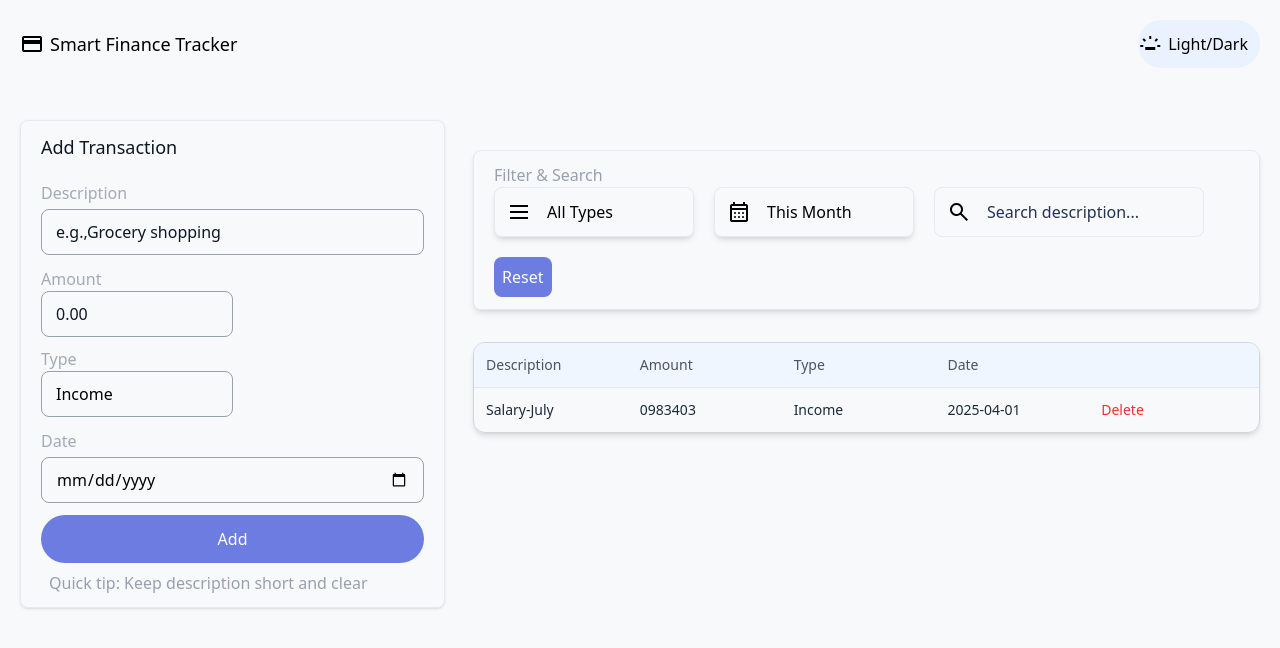
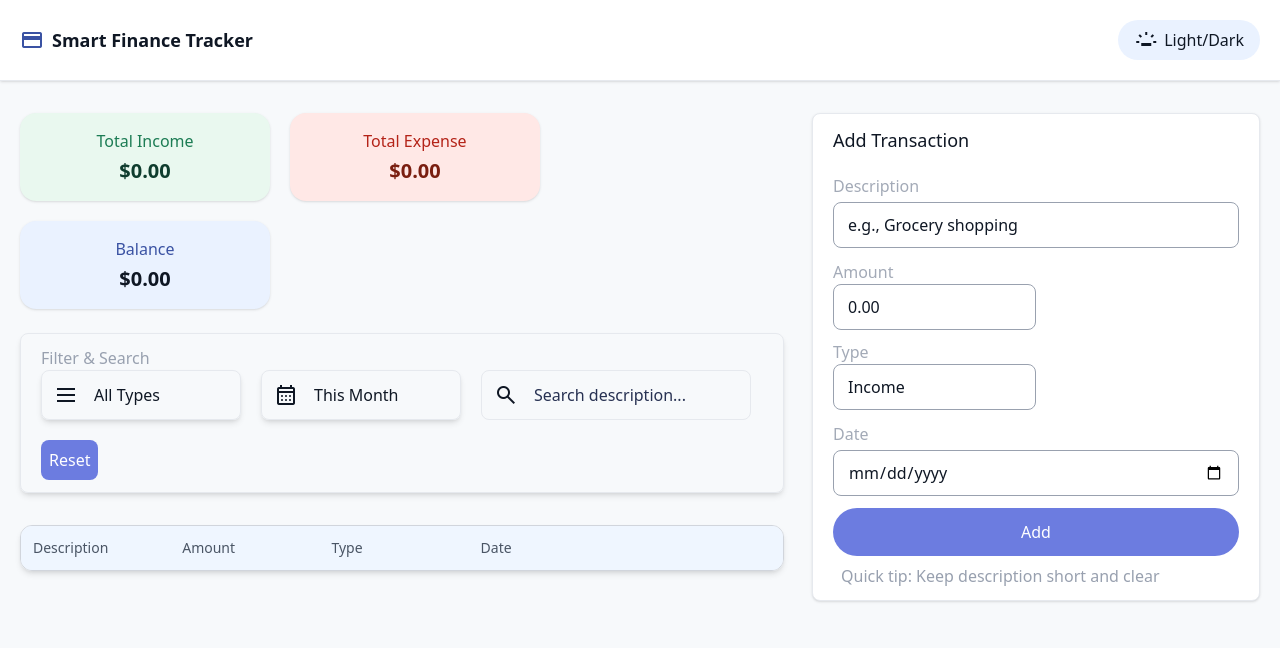
Before and after one commit to rudra2609-06/Smart-Finance-Tracker, a website: page index.html in a window 1280 px wide. Drawn offline with nearby package versions, Linux system fonts and the light colour scheme.

Commit message:
complete ui with basic functionality except search,filter and dark mode

```diff
--- a/index.html
+++ b/index.html
@@ -2,34 +2,26 @@
 <html lang="en">
 
 <head>
-	<meta charset="UTF-8">
-	<meta name="viewport" content="width=device-width, initial-scale=1.0">
+	<meta charset="UTF-8" />
+	<meta name="viewport" content="width=device-width, initial-scale=1.0" />
 	<title>Smart Finance Tracker</title>
 	<link rel="stylesheet" href="https://cdnjs.cloudflare.com/ajax/libs/font-awesome/7.0.1/css/all.min.css" />
 	<link href="https://fonts.googleapis.com/css2?family=Material+Symbols+Outlined" rel="stylesheet" />
 	<script src="https://cdn.jsdelivr.net/npm/@tailwindcss/browser@4"></script>
 </head>
 
-<body class="bg-[#f7f9fb]">
-
-	<header>
-		<div class="container mx-auto max-w-[1240px] py-5">
+<body class="bg-[#f7f9fb] text-[#0F1724]">
+	<header class="border-b border-[#e6e9ee] bg-white shadow-sm">
+		<div class="container mx-auto max-w-[1240px] py-5 px-3 md:px-0">
 			<div class="flex justify-between items-center">
-				<div class="flex items-center gap-1.5 md:pl-0 pl-1.5">
-					<span class="material-symbols-outlined">
-						credit_card
-					</span>
-					<h1 class="font-medium text-lg">
-						Smart Finance Tracker
-					</h1>
+				<div class="flex items-center gap-2">
+					<span class="material-symbols-outlined text-[#3A52A3]">credit_card</span>
+					<h1 class="font-semibold text-lg">Smart Finance Tracker</h1>
 				</div>
-				<button class="flex items-center gap-1.5 bg-[#eaf2ff] p-3 rounded-full cursor-pointer md:pl-0 pl-1.5">
-					<span class="material-symbols-outlined">
-						backlight_low
-					</span>
-					<span>
-						Light/Dark
-					</span>
+				<button
+					class="flex items-center gap-1.5 bg-[#eaf2ff] px-4 py-2 rounded-full cursor-pointer hover:bg-[#dbe6fb] transition">
+					<span class="material-symbols-outlined">backlight_low</span>
+					<span>Light/Dark</span>
 				</button>
 			</div>
 		</div>
@@ -39,89 +31,107 @@
 		<!-- Wrapper Section -->
 		<div class="wrapper max-w-[1240px] mx-auto flex flex-col md:flex-row py-5 md:gap-7 px-3 md:px-0">
 			<!-- Add Transaction Section -->
-		<section class="add-transaction py-3 px-3 md:px-0">
-			<div class="w-full md:max-w-md md:min-h-[420px] rounded-lg py-3 px-4 md:px-5 border border-[#e6e9ee] shadow-sm">
+			<section class="add-transaction py-3 px-3 md:px-0 md:order-2">
+				<div
+					class="w-full md:max-w-md md:min-h-[420px] rounded-lg py-3 px-4 md:px-5 border border-[#e6e9ee] shadow-sm bg-white">
 					<h2 class="font-medium text-[#0F1724] text-lg mb-5 md:text-left text-center">Add Transaction</h2>
-			<form>
+					<form id="transaction-form">
 						<div class="mb-3">
 							<label for="input-description" class="block text-[#A3AAB7] mb-1">Description</label>
-				<input
-					type="text"
-					id="input-description"
-					class="w-full border border-gray-400 py-2.5 px-3.5 rounded-lg focus:outline-none appearance-none cursor-pointer placeholder:text-[#0f1724]"
-					placeholder="e.g.,Grocery shopping"
-				/>
+							<input type="text" id="input-description"
+								class="w-full border border-gray-400 py-2.5 px-3.5 rounded-lg focus:outline-none appearance-none placeholder:text-[#0f1724]"
+								placeholder="e.g., Grocery shopping" />
 						</div>
 						<div class="flex items-center gap-2.5 mb-3 flex-wrap">
 							<div class="amount w-full md:w-1/2">
 								<label for="input-amount" class="text-[#A3AAB7]">Amount</label>
-					<input
-					type="number"
-					id="input-amount"
+								<input type="number" id="input-amount"
 									class="w-full border border-gray-400 py-2.5 px-3.5 rounded-lg focus:outline-none placeholder:text-[#0f1724]"
-					placeholder="0.00"
-					>
+									placeholder="0.00">
 							</div>
 							<div class="amount w-full md:w-1/2">
 								<label for="input-type" class="text-[#A3AAB7]">Type</label>
-					<select
-					id="input-type"
-					class="w-full border border-gray-400 py-2.5 px-3.5 rounded-lg focus:outline-none appearance-none cursor-pointer"
-					>
-					<option value="option-1">Income</option>
-					<option value="option-2">Expense</option>
+								<select id="input-type"
+									class="w-full border border-gray-400 py-2.5 px-3.5 rounded-lg focus:outline-none appearance-none cursor-pointer">
+									<option value="Income">Income</option>
+									<option value="Expense">Expense</option>
 								</select>
 							</div>
 						</div>
 						<div class="mb-3">
 							<label for="input-date" class="block text-[#A3AAB7] mb-1">Date</label>
-				<input
-					type="date"
-					id="input-date"
-					class="w-full border border-gray-400 py-2.5 px-3.5 rounded-lg focus:outline-none appearance-none cursor-pointer placeholder:text-[#0f1724]"
-				/>
+							<input type="date" id="input-date"
+								class="w-full border border-gray-400 py-2.5 px-3.5 rounded-lg focus:outline-none appearance-none cursor-pointer placeholder:text-[#0f1724]" />
 						</div>
-				<button type="submit" class="py-3 w-full bg-[#6c7ce0] text-white rounded-full font-medium cursor-pointer">Add</button>
+						<button type="submit"
+							class="py-3 w-full bg-[#6c7ce0] text-white rounded-full font-medium cursor-pointer">Add</button>
 						<p class="mt-2 text-md text-[#98a0af] px-2">Quick tip: Keep description short and clear</p>
 					</form>
 				</div>
 			</section>
+
 			<!-- Transaction Details Section -->
-		<section class="transaction-details py-3 px-3 md:px-0">
+			<section class="transaction-details py-3 px-3 md:px-0 flex-1">
+				<!-- Summary Boxes -->
+				<div class="display-details flex flex-wrap justify-center md:justify-start items-center gap-5 mb-6">
+					<!-- Total Income -->
+					<div id="total-income"
+						class="w-[250px] p-4 bg-[#E9F8EF] rounded-2xl text-center shadow-sm hover:shadow-md transition-shadow">
+						<h4 class="text-[#1C7C54] font-medium mb-1">Total Income</h4>
+						<p id="display-income" class="text-[#0F3D2E] font-bold text-xl">$0.00</p>
+					</div>
+
+					<!-- Total Expense -->
+					<div id="total-expense"
+						class="w-[250px] p-4 bg-[#FFE8E6] rounded-2xl text-center shadow-sm hover:shadow-md transition-shadow">
+						<h4 class="text-[#B42318] font-medium mb-1">Total Expense</h4>
+						<p id="display-expense" class="text-[#7A1E10] font-bold text-xl">$0.00</p>
+					</div>
+
+					<!-- Balance -->
+					<div id="total-balance"
+						class="w-[250px] p-4 bg-[#EAF2FF] rounded-2xl text-center shadow-sm hover:shadow-md transition-shadow">
+						<h4 class="text-[#3A52A3] font-medium mb-1">Balance</h4>
+						<p id="display-balance" class="text-[#0F1724] font-bold text-xl">$0.00</p>
+					</div>
+				</div>
+
 				<!-- Filter Section -->
-			<div class="filter-transactions mt-[30px] w-full border border-[#e6e9ee] shadow-md p-3 md:px-5 rounded-lg text-center md:text-left">
+
+				<div
+					class="filter-transactions w-full border border-[#e6e9ee] shadow-md p-3 md:px-5 rounded-lg text-center md:text-left">
 					<h5 class="text-[#98a0af] font-medium px-3 md:px-0 md:mb-0 mb-2">Filter & Search</h5>
 					<div class="flex md:flex-row flex-wrap items-end gap-3 justify-center md:justify-start md:gap-5">
-				<!-- Filter Options -->
 						<div class="filter-options p-3 border border-[#e6e9ee] shadow-md w-[200px] rounded-lg">
 							<div class="flex items-center gap-4">
 								<span class="material-symbols-outlined">dehaze</span>
-					<select id="filter-type" class="appearance-none cursor-pointer w-full focus:outline-none">
+								<select id="filter-type"
+									class="appearance-none cursor-pointer w-full focus:outline-none">
 									<option value="option-1">All Types</option>
 									<option value="option-2">Incomes</option>
 									<option value="option-3">Expenses</option>
 								</select>
 							</div>
 						</div>
+
 						<div class="filter-options p-3 border border-[#e6e9ee] shadow-md w-[200px] rounded-lg">
 							<div class="flex items-center gap-4">
 								<span class="material-symbols-outlined">calendar_month</span>
-					<select id="filter-month" class="appearance-none cursor-pointer w-full focus:outline-none">
+								<select id="filter-month"
+									class="appearance-none cursor-pointer w-full focus:outline-none">
 									<option value="option-1">This Month</option>
 									<option value="option-2">Incomes</option>
 									<option value="option-3">Expenses</option>
 								</select>
 							</div>
 						</div>
+
 						<div class="filter-options p-3 border border-[#e6e9ee] md:w-[270px] w-full rounded-lg">
 							<div class="flex items-center gap-4">
 								<span class="material-symbols-outlined">search</span>
-					<input
-					type="text"
-					id="search-transaction"
+								<input type="text" id="search-transaction"
 									class="placeholder:text-[#273152] w-full focus:outline-none"
-					placeholder="Search description..."
-					/>
+									placeholder="Search description..." />
 							</div>
 						</div>
 						<button class="bg-[#6c7ce0] p-2 rounded-lg text-white cursor-pointer">Reset</button>
@@ -129,23 +139,15 @@
 				</div>
 
 				<!-- Transactions Table -->
-			<div class="display-description mt-8 border border-gray-300 rounded-xl shadow-md overflow-hidden px-2 md:px-0">
-			<!-- Header Row -->
-			<div class="description-headers grid grid-cols-5 gap-2 bg-blue-50 p-3 text-gray-600 font-medium text-sm text-center md:text-left">
+				<div id="display-container"
+					class="display-description mt-8 border border-gray-300 rounded-xl shadow-md overflow-hidden px-2 md:px-0">
+					<div
+						class="description-headers grid grid-cols-5 gap-2 bg-blue-50 p-3 text-gray-600 font-medium text-sm text-center md:text-left">
 						<h5>Description</h5>
 						<h5>Amount</h5>
 						<h5>Type</h5>
 						<h5>Date</h5>
 						<h5></h5>
-			</div>
-
-			<!-- Transaction Row -->
-			<div class="transactions grid grid-cols-5 gap-2 p-3 text-gray-800 text-sm text-center md:text-left items-center border-t border-gray-200">
-				<p class="truncate">Salary-July</p>
-				<p>0983403</p>
-				<p>Income</p>
-				<p>2025-04-01</p>
-				<p class="text-red-500 cursor-pointer hover:underline">Delete</p>
 					</div>
 				</div>
 			</section>
@@ -153,7 +155,7 @@
 	</main>
 
 
-	<script src="./dist/main.js"></script>
+	<script src="./dist/main.js" type="module"></script>
 </body>
 
 </html>
```
Also changed, not shown: package.json (added, +24 -0 lines), src/ts/main.ts (added, +55 -0 lines), src/ts/transactions.ts (added, +23 -0 lines), src/ts/types.ts (added, +7 -0 lines), src/ts/ui.ts (added, +62 -0 lines), tsconfig.json (added, +13 -0 lines), src/ts/utils.ts (added), 1 other file. Lines whose indentation alone changed are shown as unchanged.
